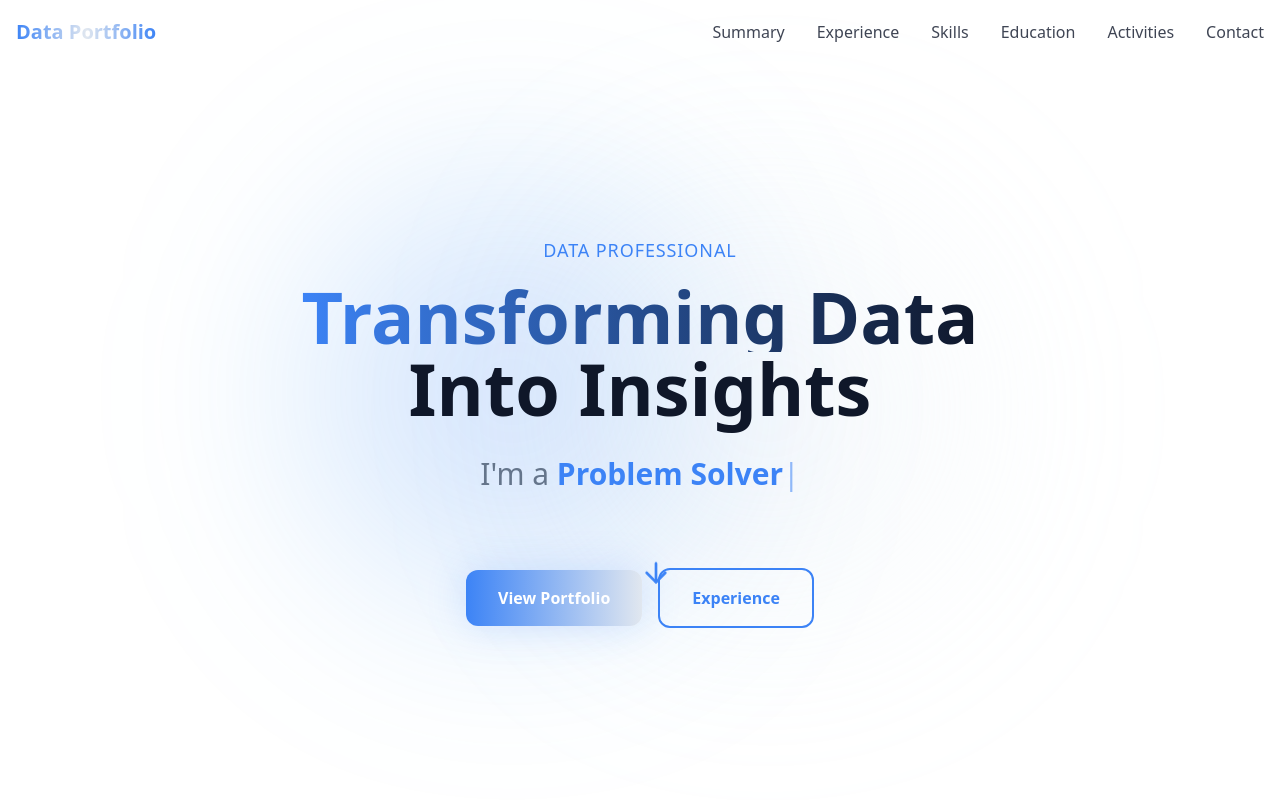
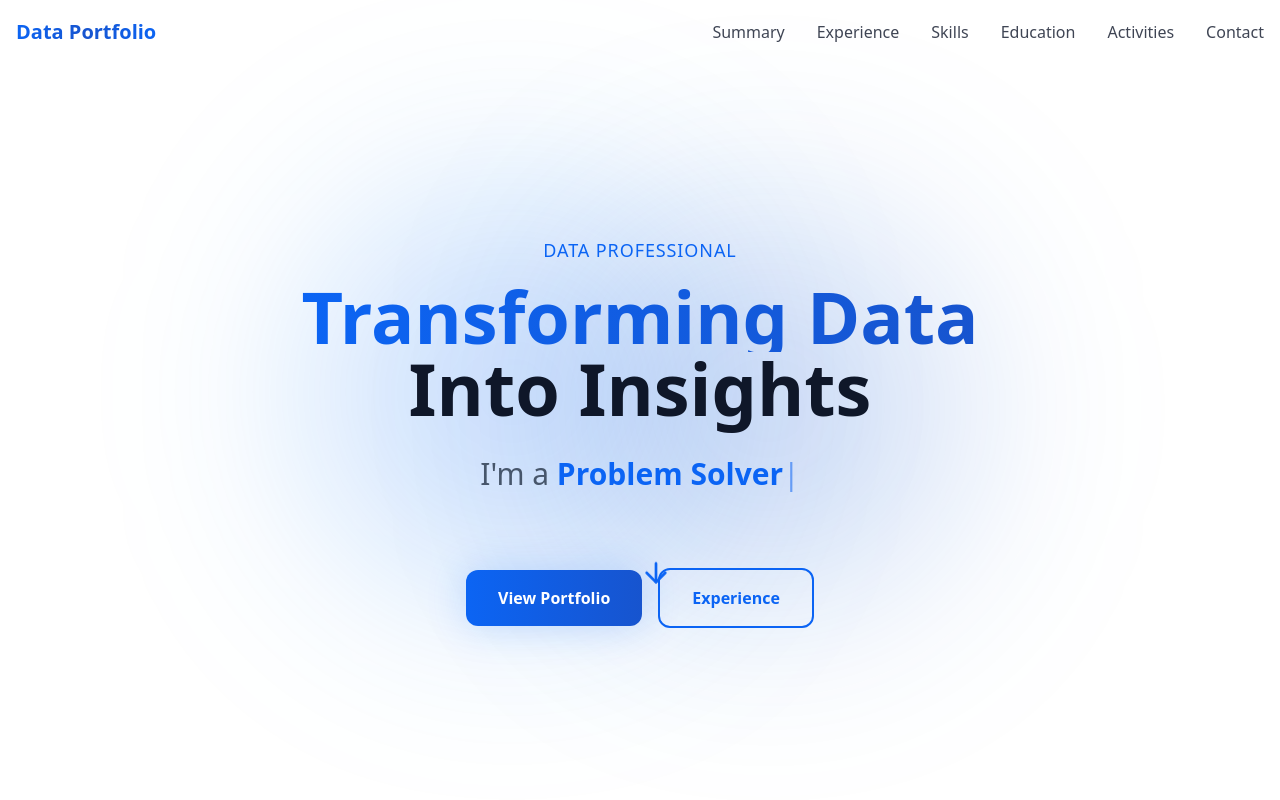
Before and after one commit to VibhavKaushik07/Portfolio, a React (Vite) app: page / in a window 1280 px wide. Shown: the top 800 px of the page. Built offline with nearby package versions, Linux system fonts and the light colour scheme; the HTML template or start-up script is replaced by a standard one.

Commit message:
Fix faded elements on page

```diff
--- a/src/components/Hero.tsx
+++ b/src/components/Hero.tsx
@@ -44,7 +44,7 @@ const Hero = () => {
           <div className="space-y-4">
             <p className="text-primary text-lg tracking-wider uppercase">Data Professional</p>
             <h1 className="text-5xl md:text-7xl font-bold leading-tight">
-              <span className="relative inline-block bg-gradient-to-r from-primary via-foreground to-secondary bg-clip-text text-transparent bg-[length:200%_100%] animate-shimmer">
+              <span className="relative inline-block bg-gradient-to-r from-primary via-secondary to-accent bg-clip-text text-transparent bg-[length:200%_100%] animate-shimmer">
                 Transforming Data
               </span>
               <br />
@@ -61,13 +61,13 @@ const Hero = () => {
           <div className="flex flex-col sm:flex-row gap-4 justify-center items-center pt-8">
             <a
               href="#summary"
-              className="px-8 py-4 bg-gradient-to-r from-primary to-secondary text-background font-semibold rounded-lg glow-effect hover:scale-105 transition-all"
+              className="px-8 py-4 bg-gradient-to-r from-primary to-secondary text-white font-semibold rounded-lg glow-effect hover:scale-105 transition-all"
             >
               View Portfolio
             </a>
             <a
               href="#experience"
-              className="px-8 py-4 border-2 border-primary text-primary font-semibold rounded-lg hover:bg-primary/10 transition-all"
+              className="px-8 py-4 border-2 border-primary text-primary font-semibold rounded-lg hover:bg-primary hover:text-white transition-all"
             >
               Experience
             </a>
--- a/src/index.css
+++ b/src/index.css
@@ -17,18 +17,18 @@ All colors MUST be HSL.
     --popover: 0 0% 100%;
     --popover-foreground: 222 47% 11%;
 
-    --primary: 217 91% 60%;
+    --primary: 217 91% 50%;
     --primary-foreground: 0 0% 100%;
-    --primary-glow: 217 91% 70%;
+    --primary-glow: 217 91% 60%;
 
-    --secondary: 214 32% 91%;
-    --secondary-foreground: 222 47% 11%;
-    --secondary-glow: 214 32% 85%;
+    --secondary: 220 80% 45%;
+    --secondary-foreground: 0 0% 100%;
+    --secondary-glow: 220 80% 55%;
 
     --muted: 210 40% 96%;
-    --muted-foreground: 215 16% 47%;
+    --muted-foreground: 215 20% 35%;
 
-    --accent: 217 91% 60%;
+    --accent: 217 91% 50%;
     --accent-foreground: 0 0% 100%;
 
     --destructive: 0 84% 60%;
@@ -36,17 +36,17 @@ All colors MUST be HSL.
 
     --border: 214 32% 91%;
     --input: 214 32% 91%;
-    --ring: 217 91% 60%;
+    --ring: 217 91% 50%;
 
     --radius: 0.75rem;
 
-    --gradient-primary: linear-gradient(135deg, hsl(217 91% 60%), hsl(217 91% 70%));
+    --gradient-primary: linear-gradient(135deg, hsl(217 91% 50%), hsl(220 80% 45%));
     --gradient-card: linear-gradient(145deg, hsl(0 0% 100%), hsl(210 40% 98%));
-    --gradient-accent: linear-gradient(90deg, hsl(217 91% 60%), hsl(220 91% 65%));
+    --gradient-accent: linear-gradient(90deg, hsl(217 91% 50%), hsl(220 80% 50%));
 
-    --shadow-glow: 0 0 40px hsl(217 91% 60% / 0.2);
-    --shadow-glow-hover: 0 0 60px hsl(217 91% 60% / 0.3);
-    --shadow-card: 0 8px 32px hsl(217 91% 60% / 0.1);
+    --shadow-glow: 0 0 40px hsl(217 91% 50% / 0.2);
+    --shadow-glow-hover: 0 0 60px hsl(217 91% 50% / 0.3);
+    --shadow-card: 0 8px 32px hsl(217 91% 50% / 0.1);
 
     --transition-smooth: all 0.3s cubic-bezier(0.4, 0, 0.2, 1);
   }
```
